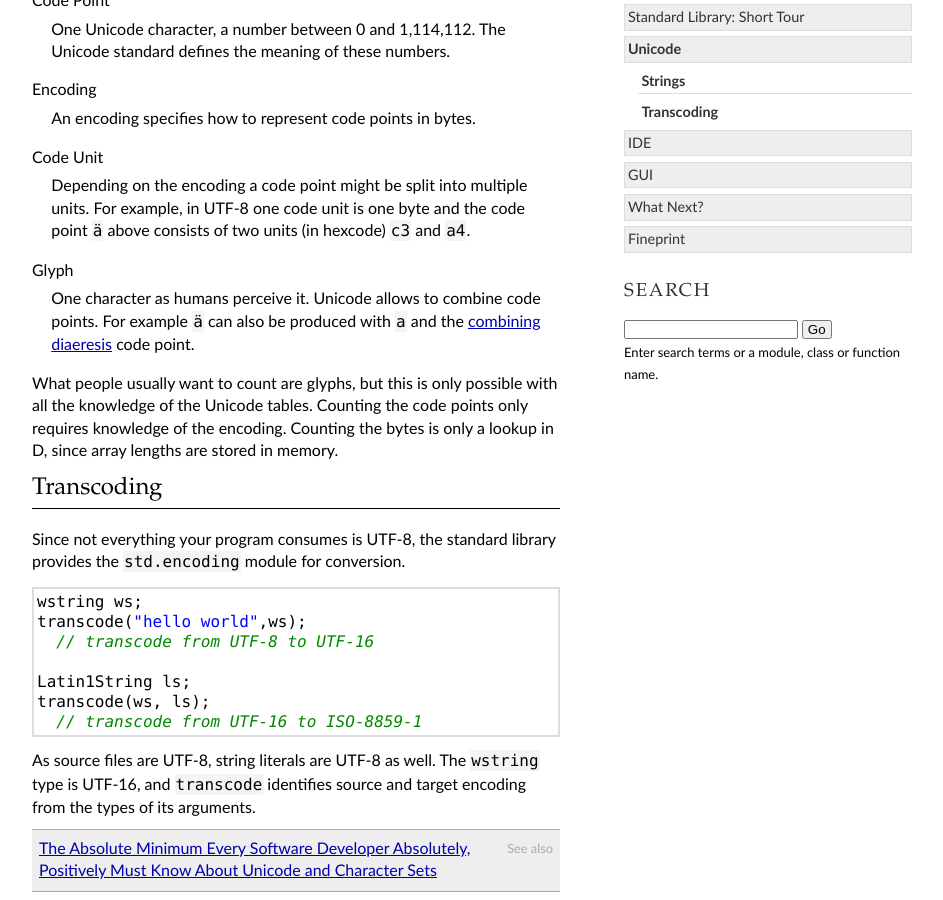
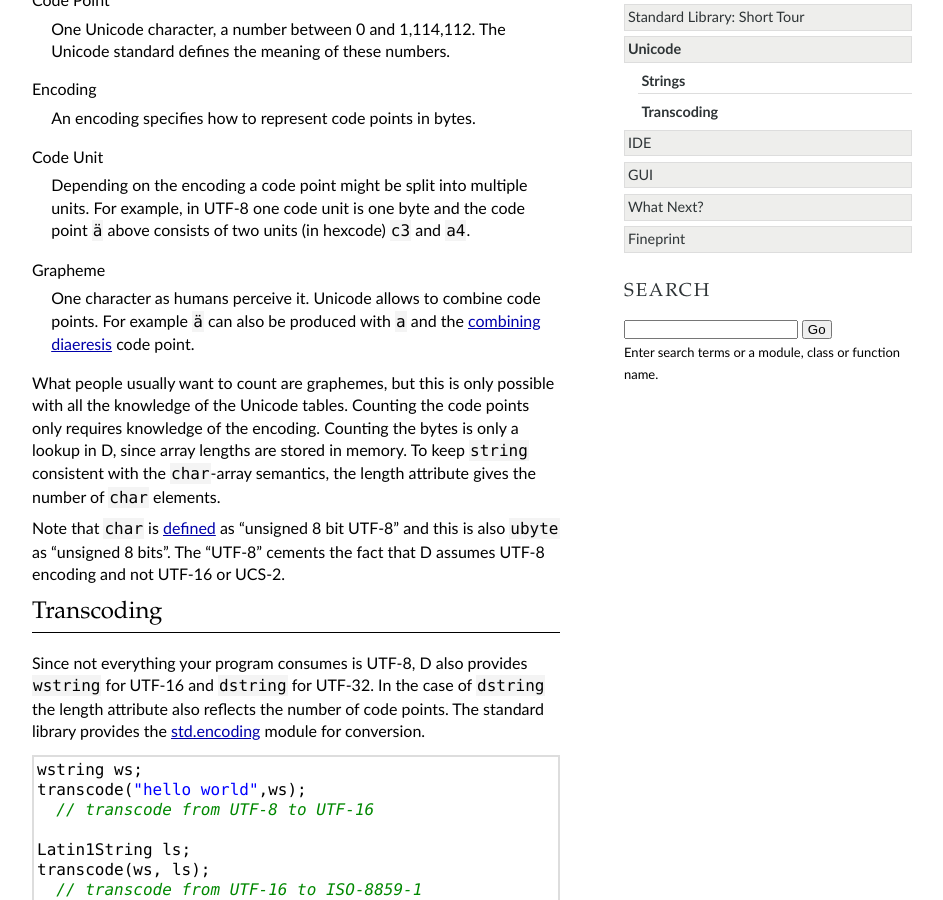
Before and after one commit to qznc/d-tut, a Sphinx documentation site: the page built from source/unicode.rst, in a window 1280 px wide and 900 px high, scrolled down 562 px. Shown: the whole window, without its empty margins (168-1111 px from the left). Built offline with Sphinx 7.4.7, drawn with Linux system fonts in a browser that asks for light colours.

Commit message:
Polish unicode

```diff
--- a/source/unicode.rst
+++ b/source/unicode.rst
@@ -43,23 +43,34 @@ Code Unit
   For example, in UTF-8 one code unit is one byte
   and the code point ``ä`` above consists of two units (in hexcode) ``c3`` and ``a4``.
 
-Glyph
+Grapheme
   One character as humans perceive it.
   Unicode allows to combine code points.
   For example ``ä`` can also be produced with ``a`` and the
   `combining diaeresis <http://www.fileformat.info/info/unicode/char/308/index.htm>`_ code point.
 
-What people usually want to count are glyphs,
+What people usually want to count are graphemes,
 but this is only possible with all the knowledge of the Unicode tables.
 Counting the code points only requires knowledge of the encoding.
 Counting the bytes is only a lookup in D,
 since array lengths are stored in memory.
+To keep ``string`` consistent with the ``char``-array semantics,
+the length attribute gives the number of ``char`` elements.
+
+Note that ``char`` is `defined <http://dlang.org/type.html>`_
+as "unsigned 8 bit UTF-8"
+and this is also ``ubyte`` as "unsigned 8 bits".
+The "UTF-8" cements the fact that D assumes UTF-8 encoding
+and not UTF-16 or UCS-2.
 
 Transcoding
 -----------
 
 Since not everything your program consumes is UTF-8,
-the standard library provides the ``std.encoding`` module for conversion.
+D also provides ``wstring`` for UTF-16 and ``dstring`` for UTF-32.
+In the case of ``dstring`` the length attribute also reflects the number of code points.
+The standard library provides the `std.encoding <http://dlang.org/phobos/std_encoding.html>`_
+module for conversion.
 
 .. code-block:: d
 
```
